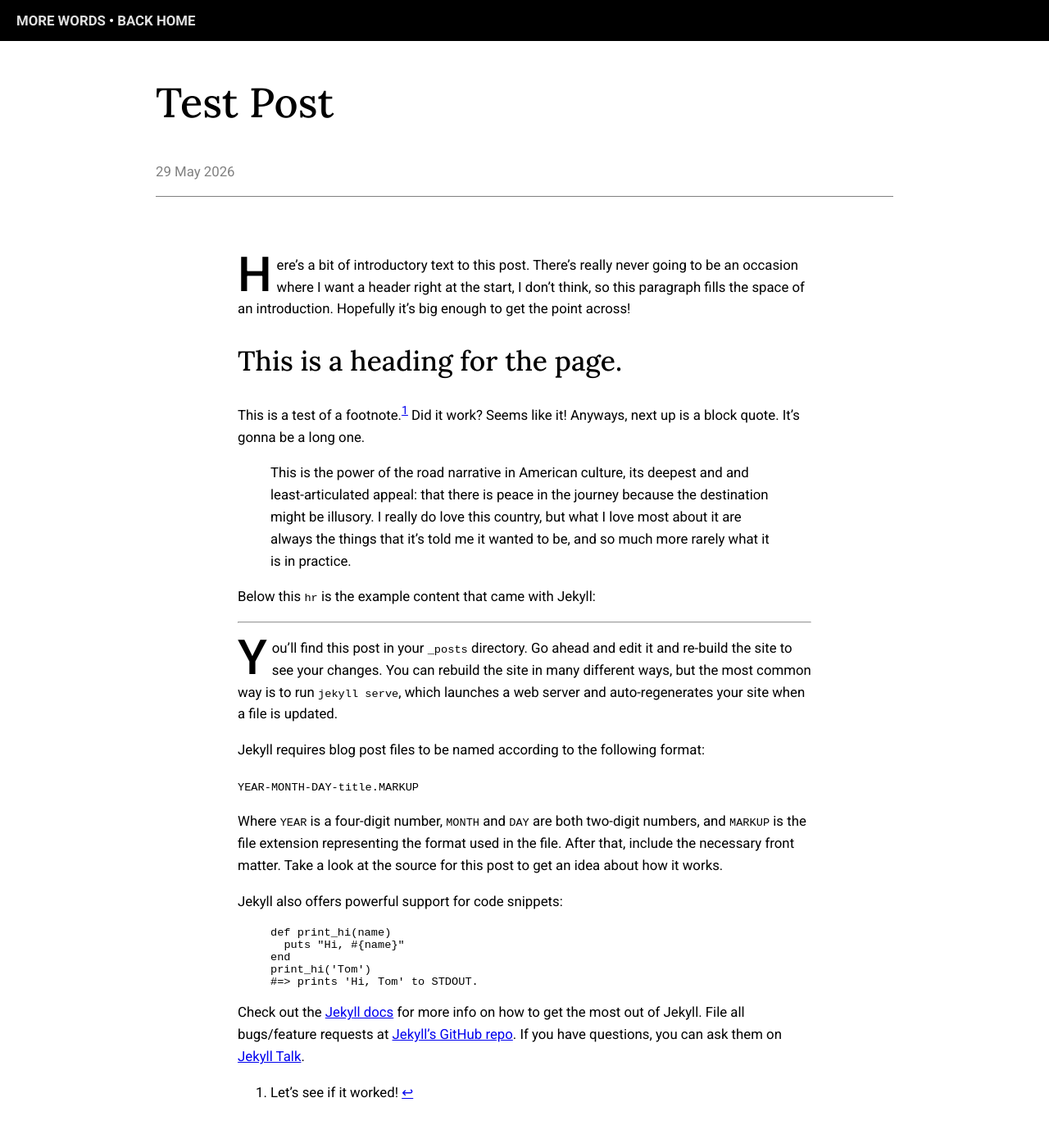
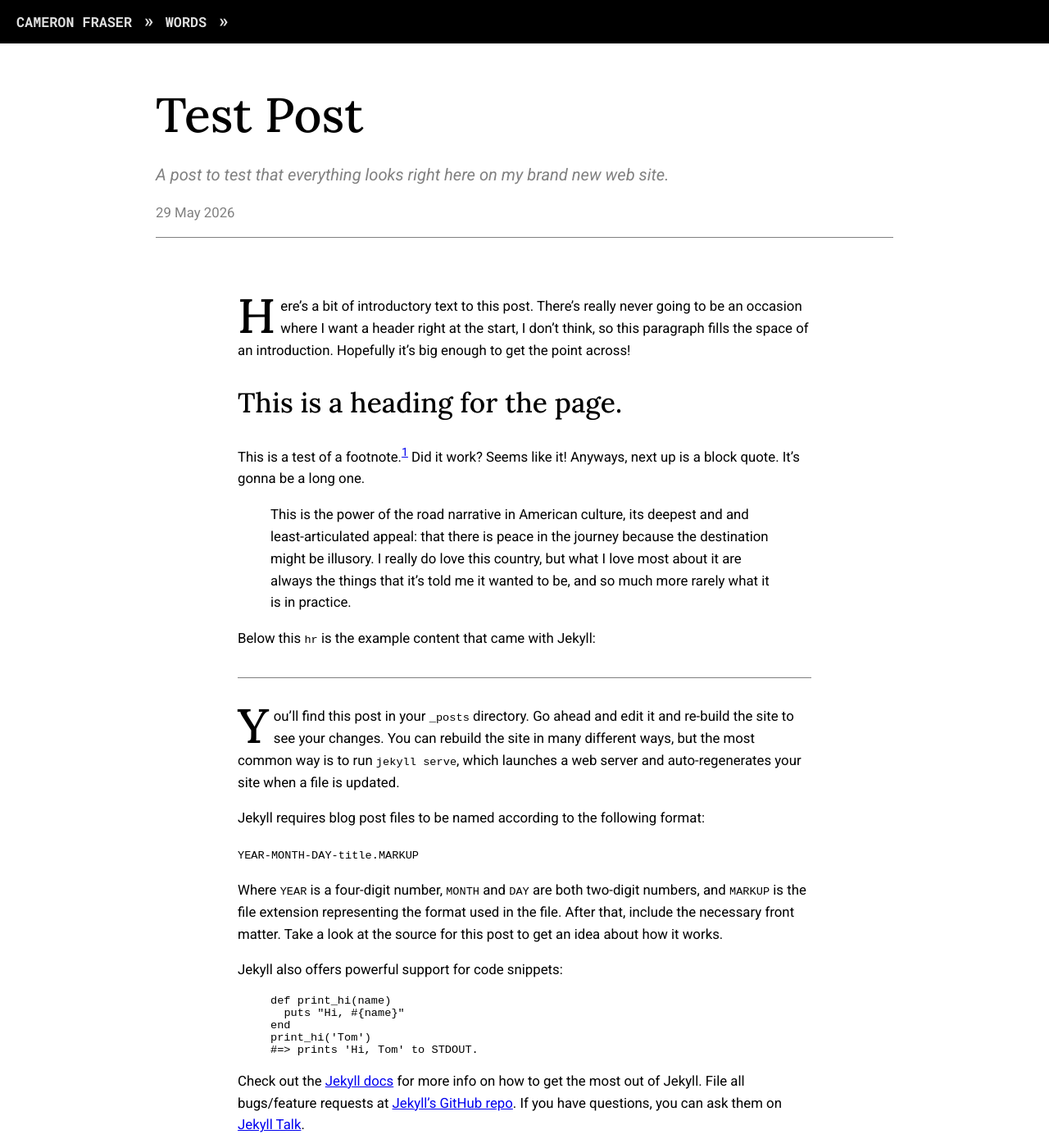
Before and after one commit to frasercl/fraser.cam, a Jekyll site: the page built from _posts/2026-05-28-test.md, in a window 1280 px wide and 1400 px high. Shown: the whole window at 82% size. Built offline with Jekyll 4.4.1, drawn with Linux system fonts in a browser that asks for light colours.

Commit message:
breadcrumb nav

```diff
--- a/_layouts/default.html
+++ b/_layouts/default.html
@@ -6,7 +6,7 @@
         <title>{{ page.title }}</title>
         <link rel="preconnect" href="https://fonts.googleapis.com">
         <link rel="preconnect" href="https://fonts.gstatic.com" crossorigin>
-        <link href="https://fonts.googleapis.com/css2?family=Lora:ital,wght@0,500;1,500&family=Roboto:ital,wght@0,100..900;1,100..900&display=swap" rel="stylesheet">
+        <link href="https://fonts.googleapis.com/css2?family=Roboto:ital,wght@0,100..900;1,100..900&family=Lora:ital,wght@0,500;1,500&family=Roboto+Mono:ital,wght@0,100..700;1,100..700&display=swap" rel="stylesheet">
         <link rel="stylesheet" href="/css/style.css">
     </head>
     <body>
--- a/_layouts/post.html
+++ b/_layouts/post.html
@@ -1,17 +1,22 @@
 ---
 layout: default
 ---
-<div class="w-section w-section-nav">
+<header class="w-section w-section-nav">
     <div>
-        <a href="/words">more words</a>
-        •
-        <a href="/">back home</a>
+        <a class="w-nav-breadcrumb" href="/">Cameron Fraser</a>
+        <a class="w-nav-breadcrumb" href="/words">Words</a>
     </div>
-</div>
+</header>
 <article>
     <div class="w-section w-section-hero">
         <div>
             <h1 class="w-hero-title">{{ page.title }}</h1>
+            {%- if page.subtitle %}
+                <p class="w-hero-subtitle">{{ page.subtitle }}</p>
+            {% endif -%}
+            {%- if page.header_image %}
+                <img src="{{ page.header_image }}">
+            {% endif -%}
             {%- if page.date %}
                 <time class="w-hero-date" datetime="{{ page.date | date_to_xmlschema }}">
                     {{ page.date | date_to_long_string }}
@@ -28,7 +33,7 @@ layout: default
             {%- when "section" -%}
                 {%- assign dropcap_class = " w-dropcap-section" -%}
             {%- else -%}
-                {%- assign dropcap_class = "foo" -%}
+                {%- assign dropcap_class = "" -%}
         {% endcase -%}
         <div class="w-content{{ dropcap_class }}">
             {{ content }}
--- a/_posts/2026-05-28-test.md
+++ b/_posts/2026-05-28-test.md
@@ -1,6 +1,7 @@
 ---
 title: "Test Post"
 date:   2026-05-28 20:31:16 -0700
+subtitle: "A post to test that everything looks right here on my brand new web site."
 categories: jekyll update
 dropcap: all
 ---
--- a/css/style.css
+++ b/css/style.css
@@ -4,6 +4,8 @@ body {
     margin: 0;
     font-size: 1.05em;
 }
+
+/* ----- PAGE LAYOUT ----- */
 
 .w-section {
     padding: 0 20px;
@@ -17,22 +19,30 @@ body {
 .w-section-nav {
     --section-width: 1400px;
     position: sticky;
-    top: 0px;
-    text-transform: uppercase;
+    top: 0;
     font-weight: bold;
     padding: 15px 20px;
     background-color: black;
     color: white;
 }
 
-.w-section-nav a {
+.w-nav-breadcrumb {
+    font-family: "Roboto Mono", "Consolas", monospace;
+    text-transform: uppercase;
+    text-decoration: none;
     color: #e0e0e0;
-    text-decoration: none;
     transition: color 0.1s linear;
 }
 
-.w-section-nav a:hover {
+a.w-nav-breadcrumb:hover {
     color: white;
+}
+
+a.w-nav-breadcrumb:after {
+    content: " » ";
+    font-size: 1.35em;
+    line-height: 0.65;
+    color: #e0e0e0;
 }
 
 .w-section-hero {
@@ -45,12 +55,28 @@ body {
     border-bottom: 1px solid #808080;
 }
 
+.w-hero-title {
+    margin-block-end: 0.3em;
+}
+
+.w-hero-subtitle {
+    font-style: italic;
+    font-size: 1.2em;
+    color: #808080;
+}
+
+.w-hero-date {
+    color: #808080;
+}
+
 .w-section-content {
     --section-width: 700px;
 }
 
+/* ----- PAGE CONTENT ----- */
+
 h1 {
-    font-size: 3em;
+    font-size: 3.5em;
 }
 
 h2 {
@@ -63,19 +89,32 @@ h1, h2 {
     font-weight: 500;
 }
 
-.w-hero-date {
-    color: #808080;
-}
-
 p, blockquote {
     line-height: 1.6;
 }
 
+hr {
+    border: none;
+    border-bottom: 1px solid #808080;
+    margin: 2em 0;
+}
+
 .w-content.w-dropcap-init > p:first-child:first-letter,
 .w-content.w-dropcap-section > hr + p:first-letter {
+    font-family: "Lora", serif;
+    font-weight: 500;
     font-size: 3.5em;
-    font-weight: 500;
     float: left;
     margin: 0.1em 0.1em 0.1em 0;
     line-height: 0.65;
 }
+
+@media print {
+    .w-section-nav {
+        position: static;
+    }
+
+    .w-hero-title {
+        margin-block-start: 0;
+    }
+}
```
